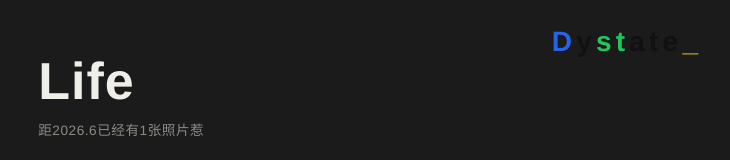
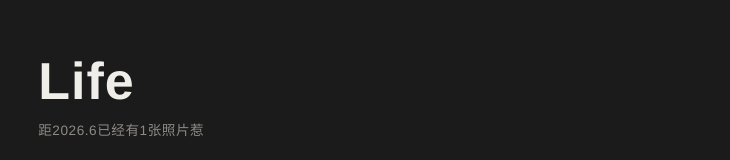
Before and after one commit to dystate/my-astro-site, an Astro site: page /life in a window 1280 px wide. Shown: the top 160 px of the page, without its empty margins (13-743 px from the left). Built offline with nearby package versions, Linux system fonts and the light colour scheme; Astro itself is replaced by a stand-in of ours.

Commit message:
version1.0

```diff
--- a/src/pages/life.astro
+++ b/src/pages/life.astro
@@ -21,13 +21,6 @@ const PIN: Record<string, string> = {
   <title>LIFE · Dystate</title>
 </head>
 <body>
-    <!-- 返回菜单 Logo -->
-    <a href="/menu" aria-label="返回菜单" title="返回菜单"
-       style="position:fixed;top:28px;left:50%;transform:translateX(-50%);z-index:1000;
-              font:700 28px/1 'Helvetica Neue',Arial,sans-serif;letter-spacing:0.15em;
-              text-decoration:none;color:#111;">
-      <span style="color:#2563eb">D</span>y<span style="color:#22c55e">st</span>ate<span style="color:#eab308">_</span>
-    </a>
   <main class="life">
     <header class="life__head">
       <h1 class="life__title">Life</h1>
```
Also changed, not shown: src/pages/person.astro (+0 -7 lines), src/pages/study.astro (+0 -8 lines), src/pages/woaidan.astro (+0 -8 lines).
